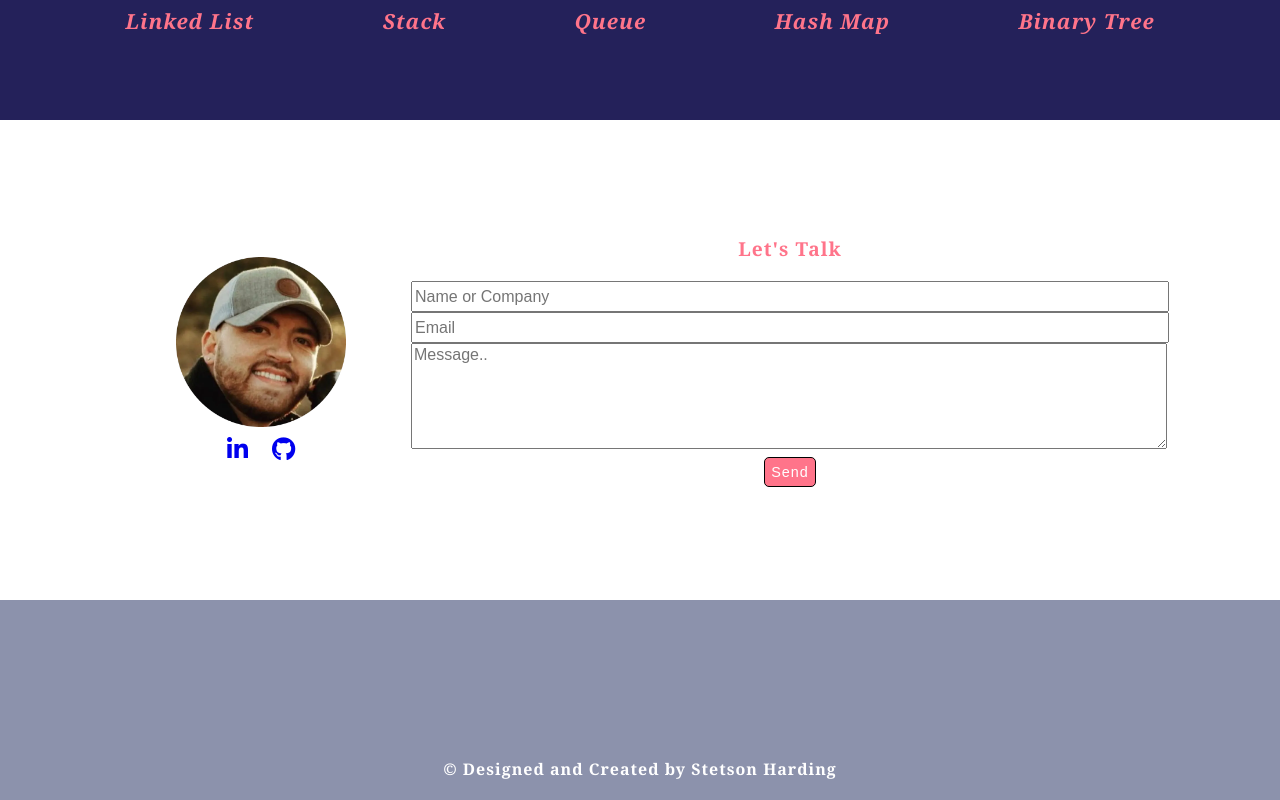
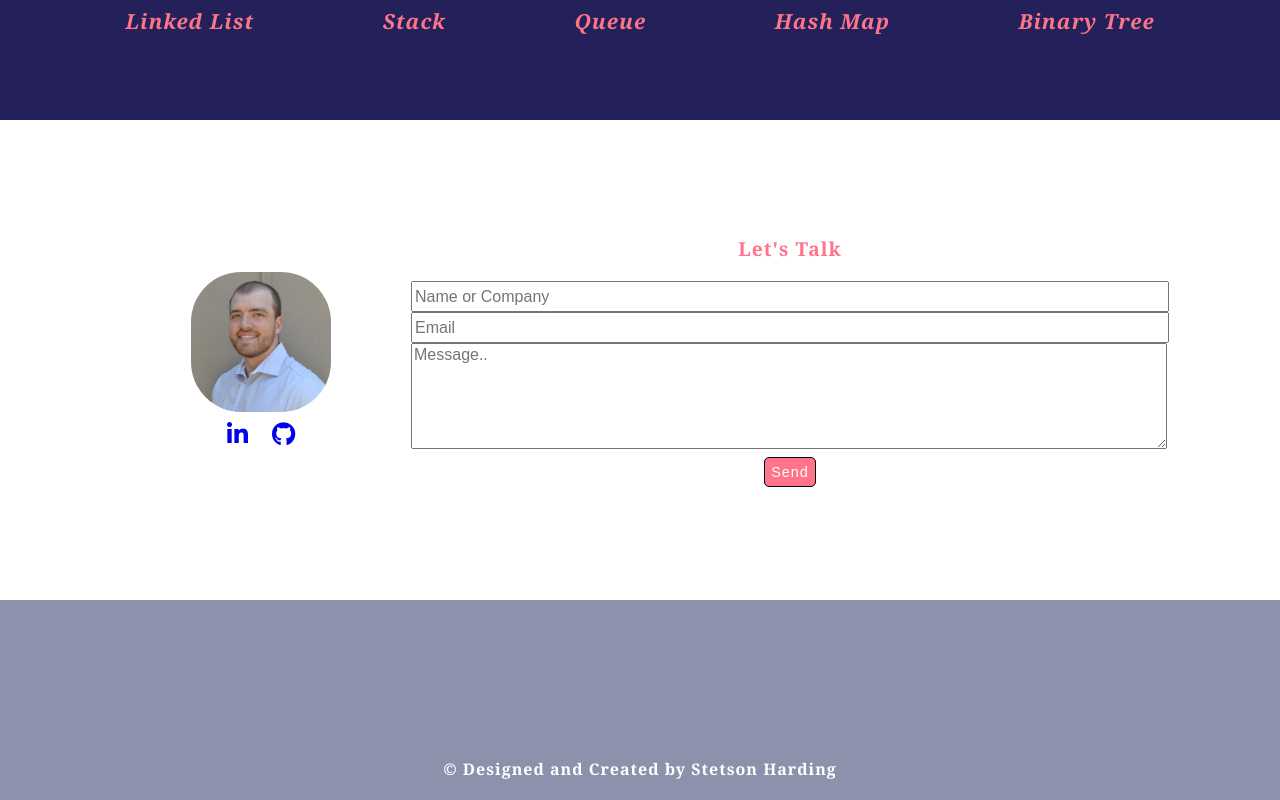
Before and after one commit to stetsonharding/devportfolio, a React (Create React App) app: page / in a window 1280 px wide. Shown: the part 4186-4986 px from the top of the page. Built offline with nearby package versions, Linux system fonts and the light colour scheme.

Commit message:
self portrait change

```diff
--- a/src/components/Contact.js
+++ b/src/components/Contact.js
@@ -2,7 +2,7 @@ import React from "react";
 
 import "../css/Contact.css";
 
-import SelfPortrait from "../assets/Self_portrait_.webp";
+import SelfPortrait from "../assets/self_portrait.jpg";
 import ContactForm from "./ContactForm";
 
 function Contact({ contactRef }) {
--- a/src/css/Contact.css
+++ b/src/css/Contact.css
@@ -14,9 +14,10 @@
   flex-direction: column;
 }
 .self-portrait {
-  height: 170px;
-  width: 170px;
+  height: 140px;
+  width: 140px;
   margin-bottom: 0.5em;
+  border-radius:50px;
 }
 
 .contact-socials a {
```
Also changed, not shown: src/assets/Self_portrait_.webp (deleted), src/assets/self_portrait.jpg (added).
